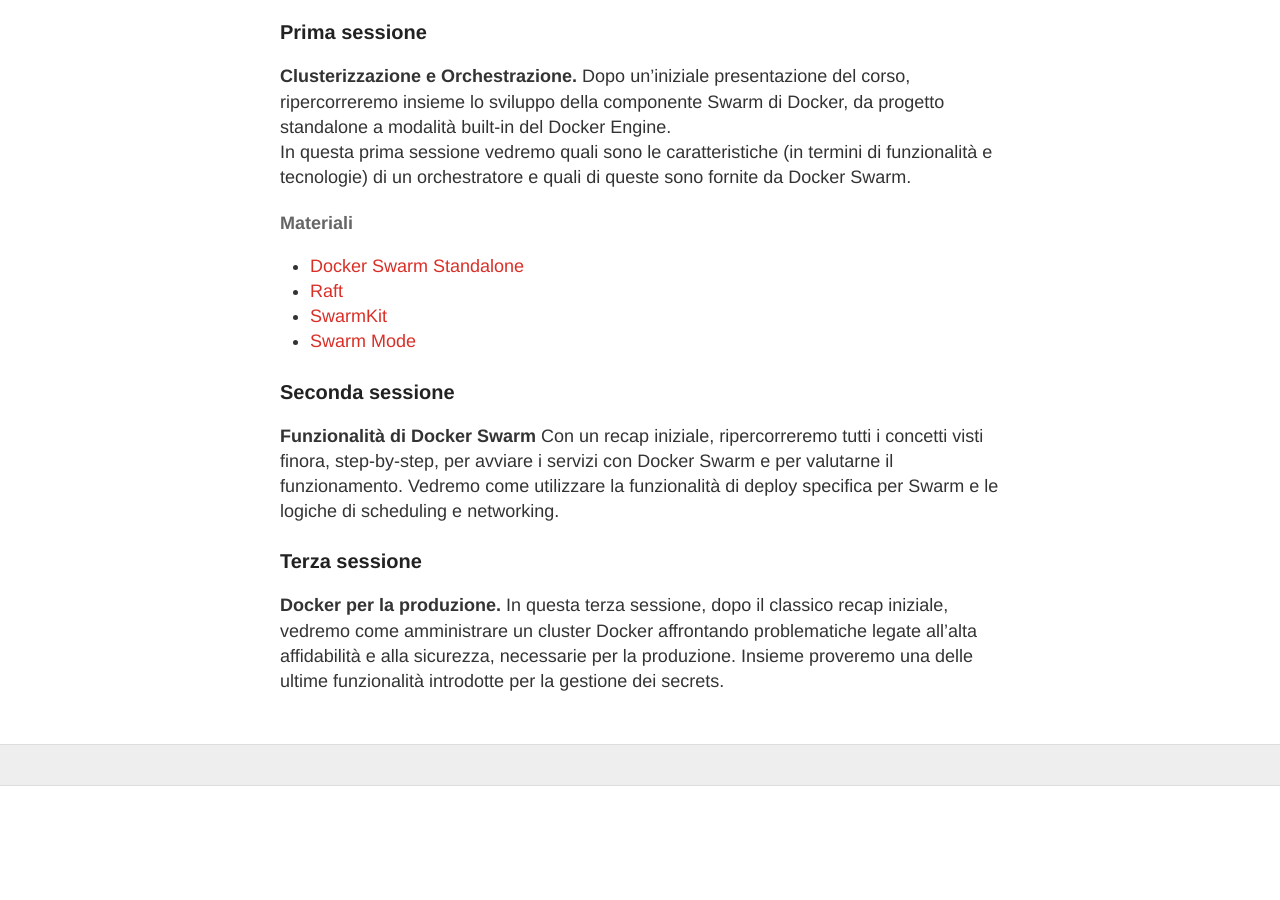
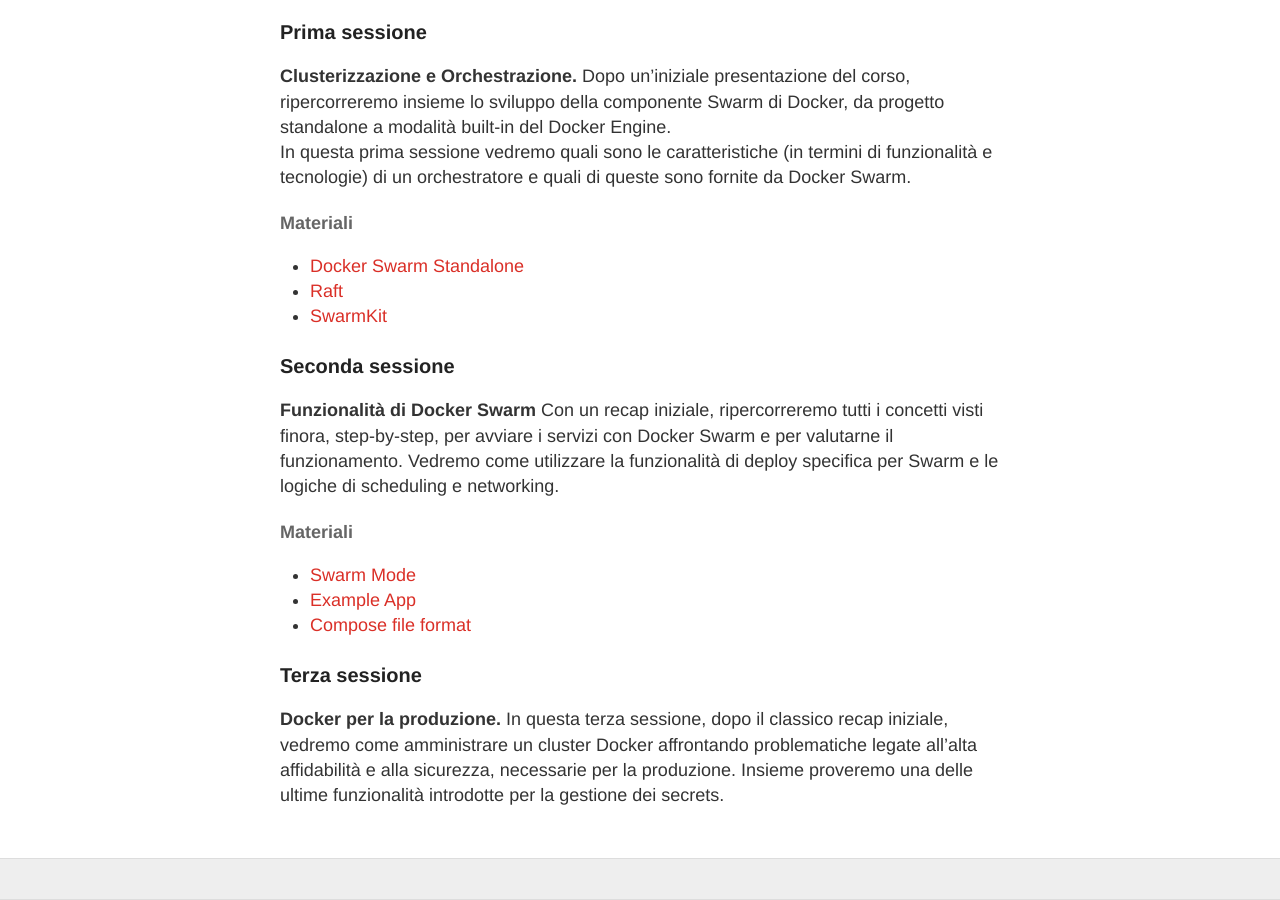
Before and after one commit to LOG-ED/docker-swarm, a Jekyll site: the page built from index.md, in a window 1280 px wide and 900 px high, scrolled down 1638 px. Built offline with Jekyll 4.4.1, drawn with Linux system fonts in a browser that asks for light colours; nearby versions of some CDN libraries; our own code applies the rules of GitHub Pages for plain Markdown files; before the commit the page ends 2424 px from its top, so only the background shows below that.

Commit message:
add materials for the 2nd session

```diff
--- a/index.md
+++ b/index.md
@@ -61,12 +61,17 @@ In questa prima sessione vedremo quali sono le caratteristiche (in termini di fu
 - [Docker Swarm Standalone](https://github.com/docker/swarm)
 - [Raft](http://thesecretlivesofdata.com/raft/)
 - [SwarmKit](https://github.com/docker/swarmkit)
-- [Swarm Mode](https://docs.docker.com/engine/swarm/)
 
 ### Seconda sessione
 
 **Funzionalità di Docker Swarm** Con un recap iniziale, ripercorreremo tutti i concetti visti finora, step-by-step, per avviare i servizi con Docker Swarm e per valutarne il funzionamento. Vedremo come utilizzare la funzionalità di deploy specifica per Swarm e le logiche di scheduling e networking.
 
+#### Materiali
+
+- [Swarm Mode](https://docs.docker.com/engine/swarm/)
+- [Example App](https://github.com/docker/example-voting-app)
+- [Compose file format](https://docs.docker.com/compose/compose-file/)
+
 ### Terza sessione
 
 **Docker per la produzione.** In questa terza sessione, dopo il classico recap iniziale, vedremo come amministrare un cluster Docker affrontando problematiche legate all'alta affidabilità e alla sicurezza, necessarie per la produzione. Insieme proveremo una delle ultime funzionalità introdotte per la gestione dei secrets.
```
